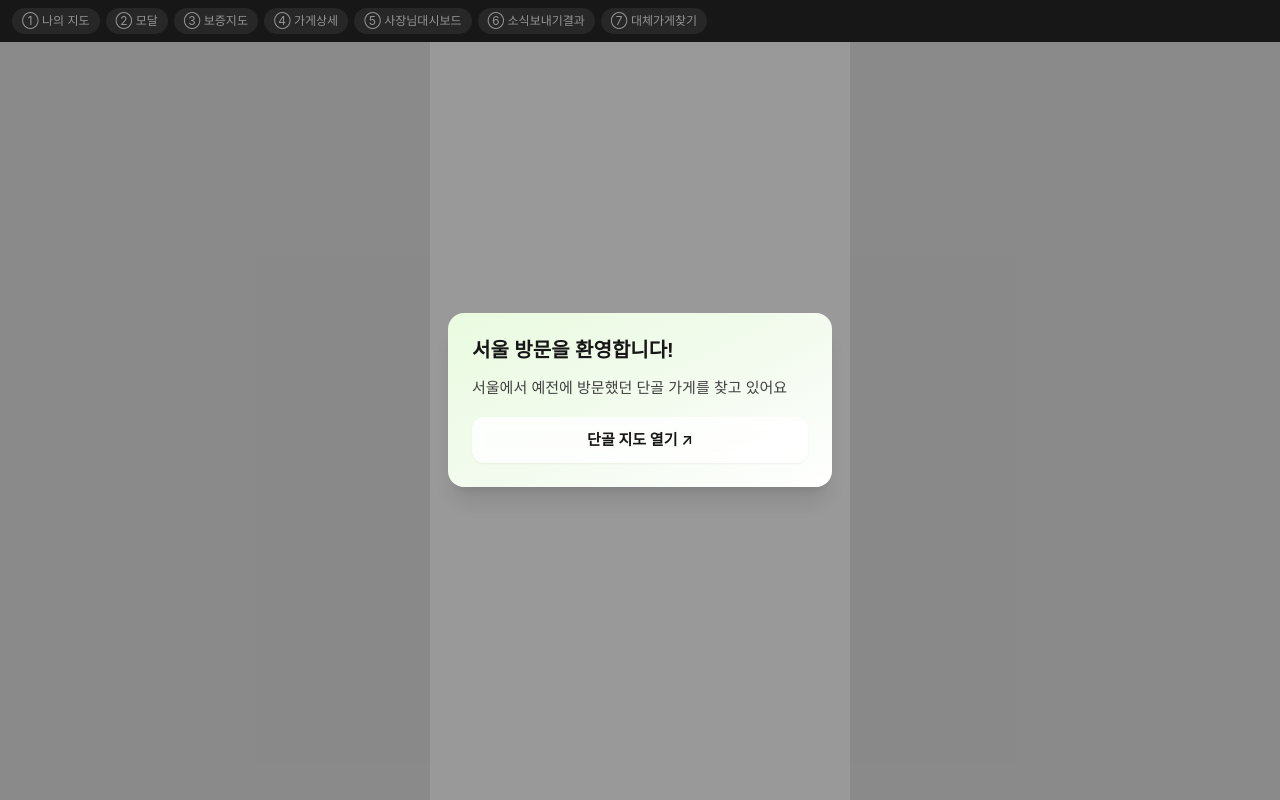
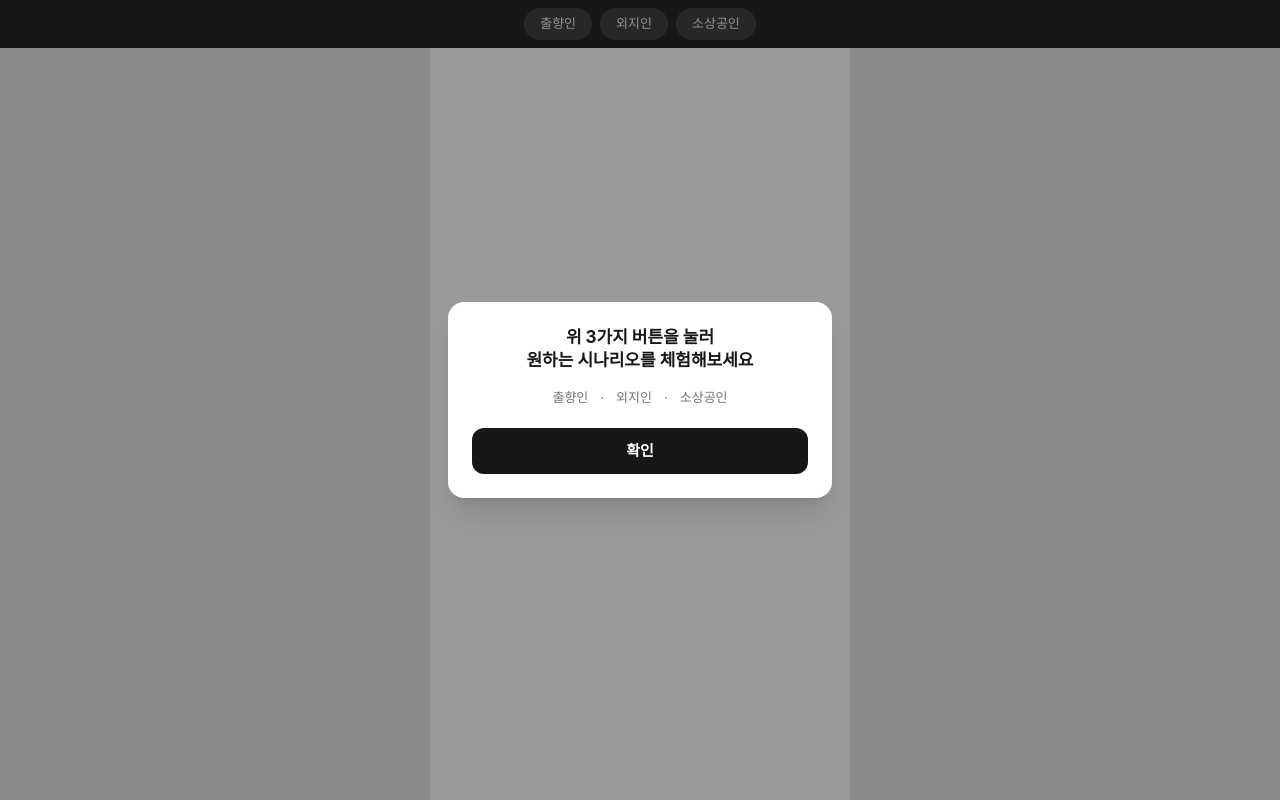
Before and after one commit to Queue-JY/homing-fe, a React (Vite) app: page / in a window 1280 px wide. Built offline with nearby package versions, Linux system fonts and the light colour scheme; no server answers; a web font is replaced by a local one.

Commit message:
refactor: 페이지들 기능 수정

```diff
--- a/src/App.tsx
+++ b/src/App.tsx
@@ -5,71 +5,91 @@ import { VouchedMap } from './screens/VouchedMap';
 import { MerchantDetail } from './screens/MerchantDetail';
 import { OwnerDashboard } from './screens/OwnerDashboard';
 import { OutreachDemo } from './screens/OutreachDemo';
+import { SuccessorFinder } from './screens/SuccessorFinder';
+import { NoticeModal } from './screens/NoticeModal';
 import type { Region } from './types';
-import { SuccessorFinder } from './screens/SuccessorFinder';
 
 type Screen =
+  | { name: 'regionModal' }
   | { name: 'myMap' }
-  | { name: 'modal' }
+  | { name: 'successorFinder' }
   | { name: 'vouchedMap'; region?: Region }
   | { name: 'merchantDetail'; merchantId: number; merchantName: string; reason: string }
   | { name: 'ownerDashboard'; merchantId: number }
-  | { name: 'successorFinder' }
-  | { name: 'outreachDemo'; merchantId: number; merchantName: string; message: string };
+  | { name: 'outreachDemo'; merchantId: number; greeting: string; body: string };
 
-// 데모/개발 중 화면 흐름을 안 타고 바로바로 확인하기 위한 스위처.
-// 배포 전에는 이 배열 + 아래 스위처 바(<div className="... bg-neutral-800">)만 지우면 됨.
-const DEV_SCREENS: { label: string; screen: Screen }[] = [
-  { label: '① 나의 지도', screen: { name: 'myMap' } },
-  { label: '② 모달', screen: { name: 'modal' } },
-  { label: '③ 보증지도', screen: { name: 'vouchedMap', region: '서울' } },
-  {
-    label: '④ 가게상세',
-    screen: {
-      name: 'merchantDetail',
-      merchantId: 1,
-      merchantName: '가게 상세 (더미)',
-      reason: '3년간 47회 방문 · 재학시절 터줏대감',
-    },
-  },
-  { label: '⑤ 사장님대시보드', screen: { name: 'ownerDashboard', merchantId: 1 } },
-  {
-    label: '⑥ 소식보내기결과',
-    screen: {
-      name: 'outreachDemo',
-      merchantId: 1,
-      merchantName: '행복분식',
-      message: '신메뉴 마라라면 출시',
-    },
-  },
-  {
-    label: '⑦ 대체가게찾기',
-    screen: { name: 'successorFinder' },
-  },
-];
+const FLOWS = ['출향인', '외지인', '소상공인'] as const;
+type FlowKey = typeof FLOWS[number];
+
+// 각 시나리오의 시작 화면
+const FLOW_ENTRY: Record<FlowKey, Screen> = {
+  출향인: { name: 'regionModal' },
+  외지인: { name: 'vouchedMap' },
+  소상공인: { name: 'ownerDashboard', merchantId: 1 },
+};
 
 export default function App() {
-  const [screen, setScreen] = useState<Screen>({ name: 'modal' });
+  const [showNotice, setShowNotice] = useState(true);
+  const [screen, setScreen] = useState<Screen | null>(null);
+
+  const startFlow = (key: FlowKey) => setScreen(FLOW_ENTRY[key]);
 
   return (
     <div className="w-full h-screen flex flex-col items-center bg-neutral-200">
-      {/* 개발용 스위처 - 배포 전 이 블록 통째로 삭제 */}
-      <div className="w-full flex gap-1.5 overflow-x-auto no-scrollbar px-3 py-2 bg-neutral-800">
-        {DEV_SCREENS.map((s) => (
+      {/* 상단 스위처: 3개 시나리오만 노출 */}
+      <div className="w-full flex gap-2 justify-center px-3 py-2 bg-neutral-800">
+        {FLOWS.map((key) => (
           <button
-            key={s.label}
-            onClick={() => setScreen(s.screen)}
-            className="shrink-0 px-2.5 py-1 rounded-full bg-neutral-700 text-neutral-100 text-[12px] whitespace-nowrap"
+            key={key}
+            onClick={() => startFlow(key)}
+            className="px-4 py-1.5 rounded-full bg-neutral-700 text-neutral-100 text-[13px] font-medium"
           >
-            {s.label}
+            {key}
           </button>
         ))}
       </div>
 
-      <div className="w-full max-w-[420px] flex-1 bg-white overflow-y-auto">
-        {screen.name === 'myMap' && (
+      <div className="w-full max-w-[420px] flex-1 bg-white overflow-y-auto relative">
+        {showNotice && <NoticeModal onClose={() => setShowNotice(false)} />}
+
+        {!screen && !showNotice && (
+          <div className="py-24 text-center text-neutral-400 text-sm">
+            위 버튼을 눌러 시나리오를 선택해주세요
+          </div>
+        )}
+
+        {screen?.name === 'regionModal' && (
+          <RegionModal
+            onOpenMap={() => setScreen({ name: 'myMap' })}
+            onDismiss={() => setScreen({ name: 'myMap' })}
+          />
+        )}
+
+        {screen?.name === 'myMap' && (
           <MyMap
-            onBack={() => setScreen({ name: 'modal' })}
+            onBack={() => setScreen({ name: 'regionModal' })}
+            onSelectMerchant={() => setScreen({ name: 'successorFinder' })}
+          />
+        )}
+
+        {screen?.name === 'successorFinder' && (
+          <SuccessorFinder
+            onBack={() => setScreen({ name: 'myMap' })}
+            onGoSuccessor={() =>
+              setScreen({
+                name: 'merchantDetail',
+                merchantId: 2,
+                merchantName: '대현문구',
+                reason: '산격문구 단골들이 가장 많이 이동한 가게',
+              })
+            }
+          />
+        )}
+
+        {screen?.name === 'vouchedMap' && (
+          <VouchedMap
+            initialRegion={screen.region}
+            onBack={() => startFlow('외지인')}
             onSelectMerchant={(id) =>
               setScreen({
                 name: 'merchantDetail',
@@ -81,31 +101,7 @@ export default function App() {
           />
         )}
 
-        {screen.name === 'modal' && (
-          <RegionModal
-            onOpenMap={(region) => setScreen({ name: 'vouchedMap', region: region as Region })}
-            onDismiss={() => setScreen({ name: 'vouchedMap' })}
-          />
-        )}
-
-        {screen.name === 'vouchedMap' && (
-          <VouchedMap
-            initialRegion={screen.region}
-            onBack={() => setScreen({ name: 'modal' })}
-            onSelectMerchant={(id) =>
-              // 데모: 상세로 넘어갈 때 이름/판정문구는 실제로는 my-map 응답에서 가져와야 함.
-              // 여기서는 화면 전환 시연을 위해 임시로 표시값을 넘김 - 실제 연동 시 API 응답으로 교체.
-              setScreen({
-                name: 'merchantDetail',
-                merchantId: id,
-                merchantName: '가게 상세',
-                reason: '단골 인증 판정 근거가 여기에 표시됩니다',
-              })
-            }
-          />
-        )}
-
-        {screen.name === 'merchantDetail' && (
+        {screen?.name === 'merchantDetail' && (
           <MerchantDetail
             merchantName={screen.merchantName}
             reason={screen.reason}
@@ -114,54 +110,26 @@ export default function App() {
           />
         )}
 
-        {screen.name === 'ownerDashboard' && (
+        {screen?.name === 'ownerDashboard' && (
           <OwnerDashboard
             merchantId={screen.merchantId}
-            onBack={() =>
-              setScreen({
-                name: 'merchantDetail',
-                merchantId: screen.merchantId,
-                merchantName: '',
-                reason: '',
-              })
-            }
-            onSend={(message) =>
+            onBack={() => startFlow('소상공인')}
+            onSend={(greeting, body) =>
               setScreen({
                 name: 'outreachDemo',
                 merchantId: screen.merchantId,
-                merchantName: '',
-                message,
+                greeting,
+                body,
               })
             }
           />
         )}
 
-        {screen.name === 'outreachDemo' && (
+        {screen?.name === 'outreachDemo' && (
           <OutreachDemo
-            merchantName={screen.merchantName}
-            message={screen.message}
-            regionLine="대명동 맛맛분식 아직 있어요. 시험기간마다 밤새우던 그곳에서 마라라면이 새로 나왔대요."
+            greeting={screen.greeting}
+            body={screen.body}
             onClose={() => setScreen({ name: 'ownerDashboard', merchantId: screen.merchantId })}
-          />
-        )}
-        {screen.name === 'successorFinder' && (
-          <SuccessorFinder
-            onBack={() =>
-              setScreen({
-                name: 'merchantDetail',
-                merchantId: 1,
-                merchantName: '가게 상세',
-                reason: '단골 인증 판정 근거가 여기에 표시됩니다',
-              })
-            }
-            onGoSuccessor={() =>
-              setScreen({
-                name: 'merchantDetail',
-                merchantId: 2,
-                merchantName: '대현문구',
-                reason: '산격문구 단골들이 가장 많이 이동한 가게',
-              })
-            }
           />
         )}
       </div>
--- a/src/screens/MyMap.tsx
+++ b/src/screens/MyMap.tsx
@@ -108,10 +108,29 @@ export function MyMap({ onBack, onSelectMerchant }: { onBack: () => void; onSele
       setOnboardStatus('error');
     }
   };
+  const DEMO_CLOSED_MERCHANTS = [
+  { merchantId: 501, name: '산격문구', closedDate: '2022.11', visitCount: 14 },
+];
 
   return (
     <div className="min-h-full bg-white flex flex-col">
       <ScreenHeader title="나의 지도" onBack={onBack} />
+      <div className="px-4 py-4 border-t border-neutral-100">
+        <p className="text-[13px] font-medium text-neutral-500 mb-2">폐업한 단골 가게</p>
+        {DEMO_CLOSED_MERCHANTS.map((m) => (
+          <button
+            key={m.merchantId}
+            onClick={() => onSelectMerchant(m.merchantId)}
+            className="w-full flex items-center justify-between rounded-xl bg-neutral-50 px-4 py-3 text-left"
+          >
+            <div>
+              <p className="text-[15px] font-semibold text-neutral-500 line-through">{m.name}</p>
+              <p className="text-[12px] text-neutral-400">{m.closedDate} 폐업 · 방문 {m.visitCount}회</p>
+            </div>
+            <span className="text-[12px] text-neutral-400">대체 가게 찾기 →</span>
+          </button>
+        ))}
+      </div>
 
       <div className="px-4 pb-3">
         <button
--- /dev/null
+++ b/src/screens/NoticeModal.tsx
@@ -0,0 +1,21 @@
+export function NoticeModal({ onClose }: { onClose: () => void }) {
+  return (
+    <div className="fixed inset-0 z-50 flex items-center justify-center">
+      <div className="absolute inset-0 bg-black/40" onClick={onClose} />
+      <div className="relative w-full max-w-sm mx-4 rounded-2xl bg-white p-6 shadow-xl text-center">
+        <p className="text-[17px] font-bold text-neutral-900 leading-snug">
+          위 3가지 버튼을 눌러<br />원하는 시나리오를 체험해보세요
+        </p>
+        <div className="mt-4 flex justify-center gap-3 text-[13px] text-neutral-500">
+          <span>출향인</span>·<span>외지인</span>·<span>소상공인</span>
+        </div>
+        <button
+          onClick={onClose}
+          className="mt-5 w-full rounded-xl bg-neutral-900 text-white py-3 text-[15px] font-semibold"
+        >
+          확인
+        </button>
+      </div>
+    </div>
+  );
+}
--- a/src/screens/OutreachDemo.tsx
+++ b/src/screens/OutreachDemo.tsx
@@ -7,14 +7,12 @@ const WEEKDAYS = ['일', '월', '화', '수', '목', '금', '토'];
 // 이 화면은 피칭 데모용으로 "발송됐다면 이렇게 보일 것"을 프론트에서만 재현한 목업.
 // 실제 서비스에서는 이 화면 대신 진짜 푸시 발송 연동이 필요함.
 export function OutreachDemo({
-  message,
-  merchantName,
-  regionLine,
+  greeting,
+  body,
   onClose,
 }: {
-  message: string;
-  merchantName: string;
-  regionLine: string; // 예: "대명동 맛맛분식 아직 있어요. 시험기간마다 밤새우던 그곳에서..."
+  greeting: string;
+  body: string;
   onClose: () => void;
 }) {
   const [now, setNow] = useState(new Date());
@@ -52,12 +50,8 @@ export function OutreachDemo({
         </div>
         <div className="flex-1 min-w-0">
           <p className="text-[13px] font-semibold text-neutral-900">iM Bank</p>
-          <p className="text-[13.5px] text-neutral-700 leading-snug mt-0.5">
-            {regionLine || `${merchantName} 소식이 도착했어요.`}
-          </p>
-          {message && (
-            <p className="text-[13.5px] text-neutral-700 leading-snug mt-0.5">{message}</p>
-          )}
+          <p className="text-[13.5px] font-semibold text-neutral-900 mt-0.5">{greeting}</p>
+          <p className="text-[13.5px] text-neutral-700 leading-snug mt-0.5">{body}</p>
         </div>
       </div>
 
```
Also changed, not shown: src/screens/OwnerDashboard.tsx (+14 -11 lines), src/screens/VouchedMap.tsx (+72 -13 lines).
